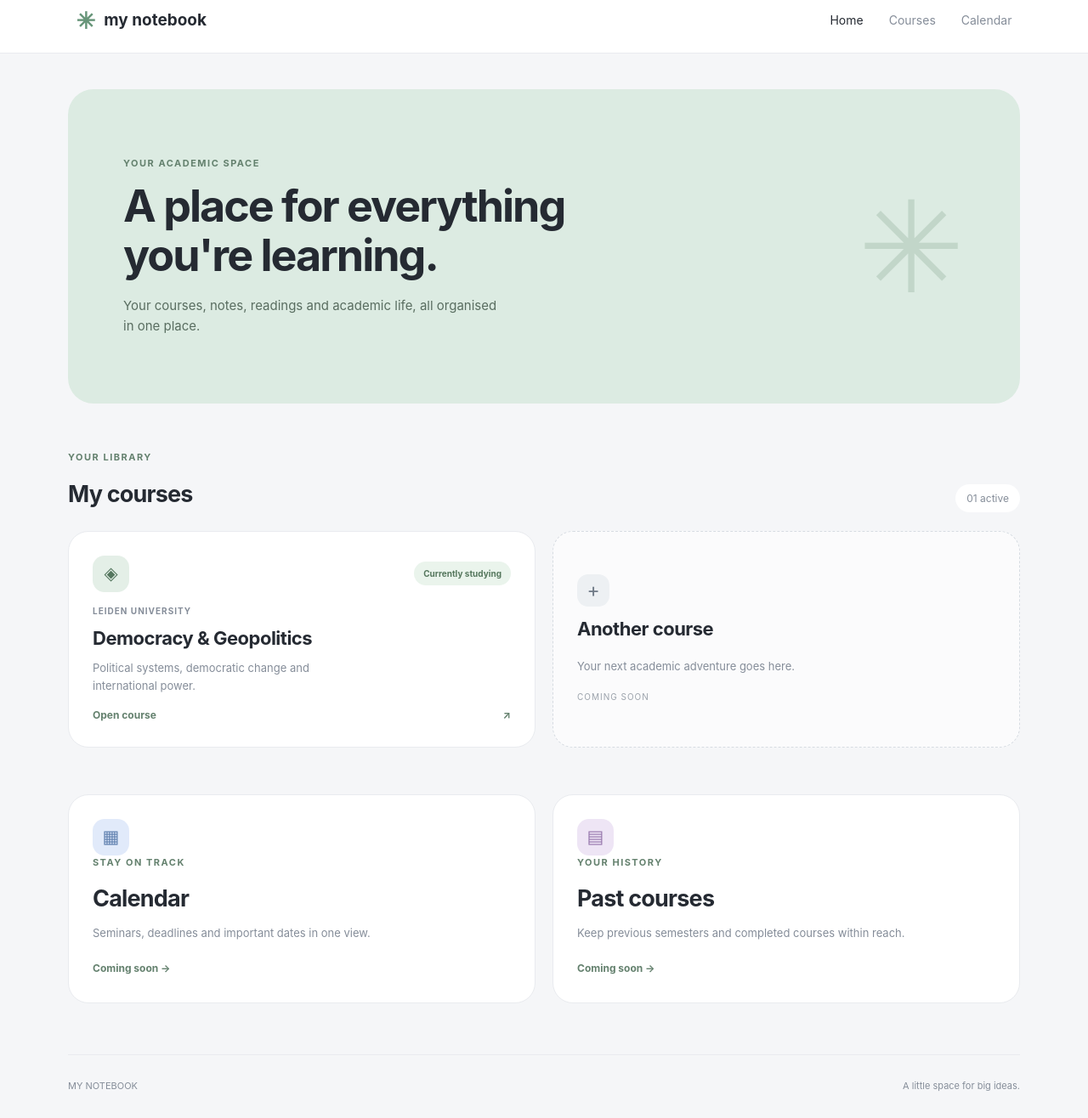
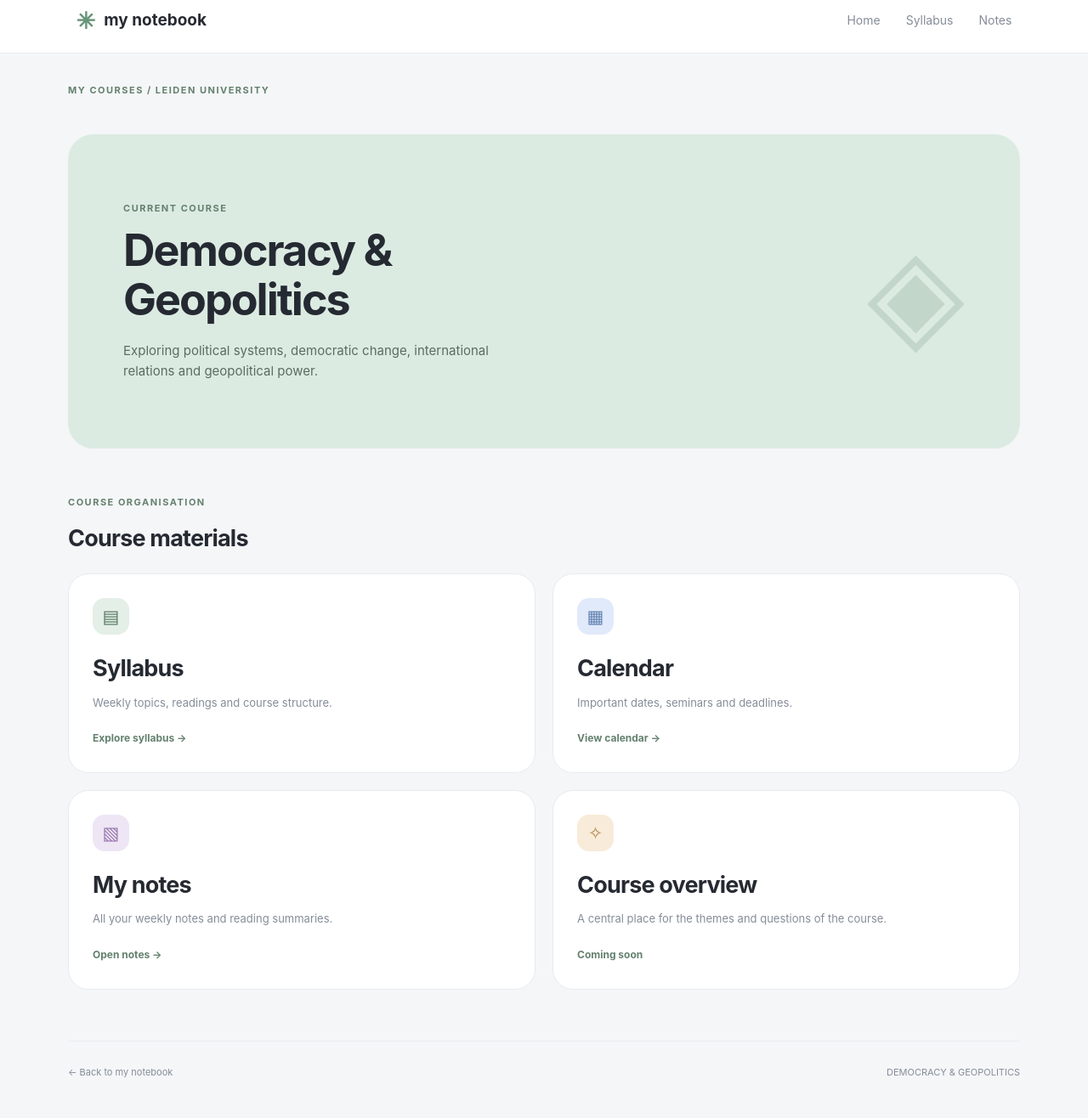
Before and after one commit to steliosoik/my-notebook, a plain HTML site: page index.html in a window 1280 px wide. Shown: the part 13-1329 px from the top of the page at 85% size. Drawn offline with Linux system fonts and the light colour scheme.

Commit message:
Update index.html

```diff
--- a/index.html
+++ b/index.html
@@ -4,97 +4,79 @@
 <head>
   <meta charset="UTF-8">
   <meta name="viewport" content="width=device-width, initial-scale=1.0">
-  <meta name="description" content="My personal academic notebook.">
-  <title>My Notebook</title>
-  <link rel="stylesheet" href="style.css">
-  <link rel="icon" type="image/svg+xml" href="favicon.svg">
+  <title>Democracy & Geopolitics | My Notebook</title>
+  <link rel="stylesheet" href="../../style.css">
+  <link rel="icon" type="image/svg+xml" href="../../favicon.svg">
 </head>
-
 <body>
   <header class="topbar">
-    <a class="brand" href="index.html">
+    <a class="brand" href="../../index.html">
       <span class="brand-icon">✳</span>
       <span>my notebook</span>
     </a>
     <nav class="navigation">
-      <a class="active" href="index.html">Home</a>
-      <a href="#courses">Courses</a>
-      <a href="#calendar">Calendar</a>
+      <a href="../../index.html">Home</a>
+      <a href="#syllabus">Syllabus</a>
+      <a href="#notes">Notes</a>
     </nav>
   </header>
 
   <main class="container">
+
+    <p class="eyebrow" style="margin-top:35px">
+      MY COURSES / LEIDEN UNIVERSITY
+    </p>
     <section class="welcome">
       <div>
-        <p class="eyebrow">YOUR ACADEMIC SPACE</p>
-        <h1>A place for everything<br>you're learning.</h1>
+        <p class="eyebrow">CURRENT COURSE</p>
+        <h1>Democracy &<br>Geopolitics</h1>
         <p class="intro">
-          Your courses, notes, readings and academic life,
-          all organised in one place.
+          Exploring political systems, democratic change,
+          international relations and geopolitical power.
         </p>
       </div>
-      <div class="welcome-decoration">✳</div>
+      <div class="welcome-decoration">◈</div>
     </section>
-    <section id="courses" class="section">
-      <div class="section-heading">
-        <div>
-          <p class="eyebrow">YOUR LIBRARY</p>
-          <h2>My courses</h2>
+
+    <section class="section" id="syllabus">
+      <p class="eyebrow">COURSE ORGANISATION</p>
+      <h2>Course materials</h2>
+      <div class="course-grid" style="margin-top:20px">
+
+        <a class="small-panel" href="syllabus.html">
+          <div class="panel-icon green">▤</div>
+          <h2 style="margin-top:18px">Syllabus</h2>
+          <p>Weekly topics, readings and course structure.</p>
+          <span class="panel-link">Explore syllabus →</span>
+        </a>
+        <a class="small-panel" href="calendar.html">
+          <div class="panel-icon blue">▦</div>
+          <h2 style="margin-top:18px">Calendar</h2>
+          <p>Important dates, seminars and deadlines.</p>
+          <span class="panel-link">View calendar →</span>
+        </a>
+        <a class="small-panel" href="notes.html">
+          <div class="panel-icon purple">▧</div>
+          <h2 style="margin-top:18px">My notes</h2>
+          <p>All your weekly notes and reading summaries.</p>
+          <span class="panel-link">Open notes →</span>
+        </a>
+        <div class="small-panel">
+          <div class="panel-icon" style="background:#F9EBD9;color:#B48A53">✧</div>
+          <h2 style="margin-top:18px">Course overview</h2>
+          <p>A central place for the themes and questions of the course.</p>
+          <span class="panel-link">Coming soon</span>
         </div>
-        <span class="count">01 active</span>
-      </div>
-      <div class="course-grid">
-        <a class="course-card featured" href="courses/democracy-geopolitics/index.html">
-          <div class="card-top">
-            <span class="course-icon green">◈</span>
-            <span class="status">Currently studying</span>
-          </div>
-          <div>
-            <p class="card-label">LEIDEN UNIVERSITY</p>
-            <h3>Democracy & Geopolitics</h3>
-            <p class="card-description">
-              Political systems, democratic change and international power.
-            </p>
-          </div>
-          <div class="card-footer">
-            <span>Open course</span>
-            <span>↗</span>
-          </div>
-        </a>
-        <div class="course-card add-card">
-          <div class="add-icon">+</div>
-          <h3>Another course</h3>
-          <p class="card-description">
-            Your next academic adventure goes here.
-          </p>
-          <span class="coming-soon">COMING SOON</span>
-        </div>
-      </div>
-    </section>
-    <section class="section lower-grid">
-      <div id="calendar" class="small-panel calendar-panel">
-        <div class="panel-icon blue">▦</div>
-        <p class="eyebrow">STAY ON TRACK</p>
-        <h2>Calendar</h2>
-        <p>Seminars, deadlines and important dates in one view.</p>
-        <span class="panel-link">Coming soon →</span>
-      </div>
-      <div class="small-panel archive-panel">
-        <div class="panel-icon purple">▤</div>
-        <p class="eyebrow">YOUR HISTORY</p>
-        <h2>Past courses</h2>
-        <p>Keep previous semesters and completed courses within reach.</p>
-        <span class="panel-link">Coming soon →</span>
+
       </div>
     </section>
 
     <footer>
-      <span>MY NOTEBOOK</span>
-      <span>A little space for big ideas.</span>
+      <a href="../../index.html">← Back to my notebook</a>
+      <span>DEMOCRACY & GEOPOLITICS</span>
     </footer>
 
   </main>
 
-  <script src="script.js"></script>
 </body>
 </html>
```
